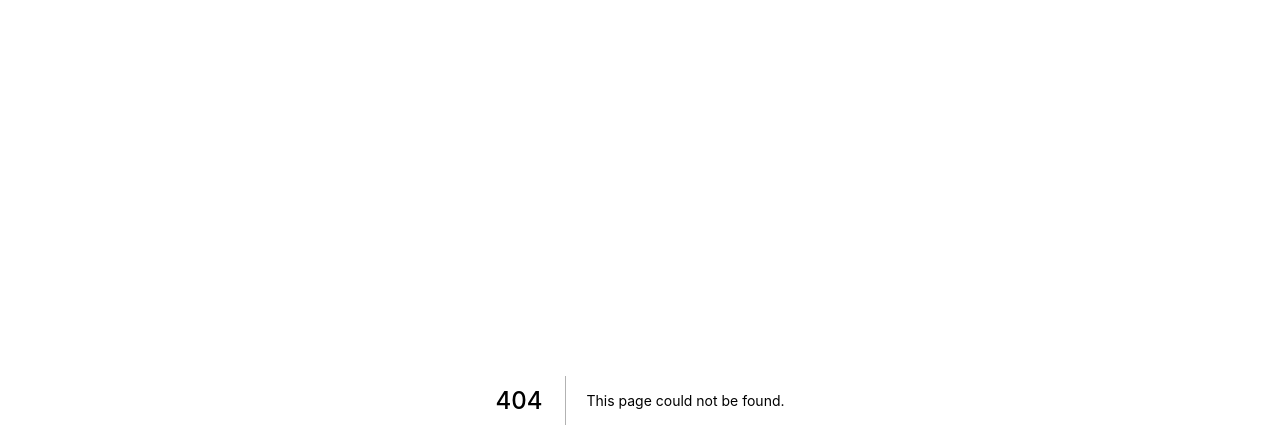
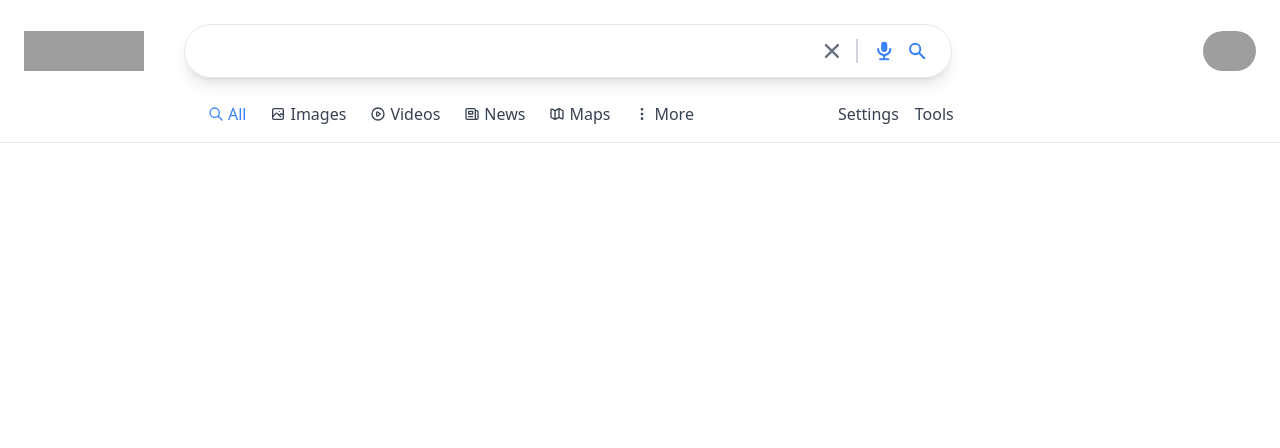
Before and after one commit to Teshell/google-clone, a Next.js app: page /search in a window 1280 px wide. Before the commit this address had no page. Shown: the top 448 px of the page. Built offline with nearby package versions, Linux system fonts and the light colour scheme; grey boxes are pictures that could not be loaded.

Commit message:
header search done

```diff
--- a/components/Avatar.jsx
+++ b/components/Avatar.jsx
@@ -1,8 +1,8 @@
-function Avatar({ url }) {
+function Avatar({ url, className }) {
   return (
     <img
       loading="lazy"
-      className="h-10 rounded-full cursor-pointer transition duration-150 transform hover:scale-110"
+      className={`h-10 rounded-full cursor-pointer transition duration-150 transform hover:scale-110 ${className}`}
       src={url}
       alt="Profile pic"
     />
--- a/components/Footer.jsx
+++ b/components/Footer.jsx
@@ -16,7 +16,7 @@
         <div className="flex justify-center space-x-8 whitespace-nowrap md:justify-self-start">
           <p>Advertising</p>
           <p>Business</p>
-          <p>How Srach works</p>
+          <p>How Search works</p>
         </div>
 
         <div className="flex justify-center space-x-8 md:ml-auto">
--- /dev/null
+++ b/components/Header.jsx
@@ -0,0 +1,64 @@
+import { useRef } from "react";
+
+import Image from "next/image";
+import { useRouter } from "next/router";
+import { MicrophoneIcon, SearchIcon, XIcon } from "@heroicons/react/solid";
+import Avatar from "./Avatar";
+import HeaderOptions from "./HeaderOptions";
+
+function Header() {
+  const router = useRouter();
+  const searchInputRef = useRef(null);
+
+  const search = (e) => {
+    e.preventDefault();
+
+    const term = searchInputRef.current.value;
+
+    if (!term) return;
+
+    router.push(`/search?term=${term}`);
+  };
+
+  return (
+    <header className="sticky top-0 bg-white">
+      <div className="flex w-full p-6 items-center">
+        <Image
+          src="http://assets.stickpng.com/images/580b57fcd9996e24bc43c51f.png"
+          height={40}
+          width={120}
+          onClick={() => router.push("/")}
+          className="cursor-pointer"
+          alt=""
+        />
+
+        <form className="flex flex-grow px-6 py-3 ml-10 mr-5 border border-gray-200 rounded-full shadow-lg max-w-3xl items-center">
+          <input
+            ref={searchInputRef}
+            className="flex-grow w-full focus:outline-none"
+            type="text"
+          />
+
+          <XIcon
+            className="h-7 sm:mr-3 text-gray-500 cursor-pointer transition duration-100 transform hover:scale-125"
+            onClick={() => {
+              searchInputRef.current.value = "";
+            }}
+          />
+
+          <MicrophoneIcon className="mr-3 h-6 hidden sm:inline-flex text-blue-500 border-l-2 pl-4 border-gray-300" />
+          <SearchIcon className="h-6 text-blue-500 hidden sm:inline-flex" />
+          <button hidden type="submit" onClick={search}>
+            Search
+          </button>
+        </form>
+
+        <Avatar className="ml-auto" url="https://coaching.papareact.com/ai9" />
+      </div>
+
+      <HeaderOptions />
+    </header>
+  );
+}
+
+export default Header;
--- /dev/null
+++ b/components/HeaderOption.jsx
@@ -0,0 +1,14 @@
+function HeaderOption({ Icon, title, selected }) {
+  return (
+    <div
+      className={`flex items-center space-x-1 border-b-4 border-transparent hover:text-blue-500 hover:border-blue-500 pb-3 cursor-pointer ${
+        selected && "text-blue-500 border-blue-500"
+      }`}
+    >
+      <Icon className="h-4" />
+      <p className="hidden sm:inline-flex">{title}</p>
+    </div>
+  );
+}
+
+export default HeaderOption;
--- /dev/null
+++ b/components/HeaderOptions.jsx
@@ -0,0 +1,33 @@
+import HeaderOption from "./HeaderOption";
+import {
+  DotsVerticalIcon,
+  MapIcon,
+  NewspaperIcon,
+  PhotographIcon,
+  PlayIcon,
+  SearchIcon,
+} from "@heroicons/react/outline";
+
+function HeaderOptions() {
+  return (
+    <div className="flex w-full text-gray-700 justify-evenly text-sm lg:text-base lg:justify-start lg:space-x-36 lg:pl-52 border-b-[1px]">
+      {/* Left */}
+      <div className="flex space-x-6">
+        <HeaderOption Icon={SearchIcon} title="All" selected />
+        <HeaderOption Icon={PhotographIcon} title="Images" />
+        <HeaderOption Icon={PlayIcon} title="Videos" />
+        <HeaderOption Icon={NewspaperIcon} title="News" />
+        <HeaderOption Icon={MapIcon} title="Maps" />
+        <HeaderOption Icon={DotsVerticalIcon} title="More" />
+      </div>
+
+      {/* Right */}
+      <div className="flex space-x-4">
+        <p className="link">Settings</p>
+        <p className="link">Tools</p>
+      </div>
+    </div>
+  );
+}
+
+export default HeaderOptions;
--- a/pages/index.js
+++ b/pages/index.js
@@ -1,3 +1,5 @@
+import { useRef } from "react";
+
 import Head from "next/head";
 import Avatar from "../components/Avatar";
 
@@ -5,8 +7,22 @@
 import { SearchIcon } from "@heroIcons/react/outline";
 import Image from "next/image";
 import Footer from "../components/Footer";
+import { useRouter } from "next/router";
 
 export default function Home() {
+  const router = useRouter();
+  const searchInputRef = useRef("");
+
+  const search = (e) => {
+    e.preventDefault();
+
+    const term = searchInputRef.current.value;
+
+    if (!term) return;
+
+    router.push(`/search?term=${term}`);
+  };
+
   return (
     <div className="flex flex-col items-center justify-center h-screen">
       <Head>
@@ -46,14 +62,22 @@
         sm:max-w-xl lg:max-w-2xl"
         >
           <SearchIcon className="h-5 mr-3 text-gray-500" />
-          <input type="text" className="flex-grow focus:outline-none" />
+          <input
+            ref={searchInputRef}
+            type="text"
+            className="flex-grow focus:outline-none"
+          />
 
           <MicrophoneIcon className="h-5 text-gray-500" />
         </div>
 
         <div className="flex flex-col w:1/2 space-y-2 justify-center mt-8 sm:space-y-0 sm:flex-row sm:space-x-4">
-          <button className="btn">Google Search</button>
-          <button className="btn">I&apos;m feeling lucky</button>
+          <button onClick={search} className="btn">
+            Google Search
+          </button>
+          <button onClick={search} className="btn">
+            I&apos;m feeling lucky
+          </button>
         </div>
       </form>
       <Footer />
--- /dev/null
+++ b/pages/search.js
@@ -0,0 +1,19 @@
+import Head from "next/head";
+import Header from "../components/Header";
+
+function Search() {
+  return (
+    <div>
+      <Head>
+        <title>Search Results</title>
+        <link rel="icon" href="favicon.ico" />
+      </Head>
+
+      {/* Header */}
+      <Header />
+      {/* Search Results */}
+    </div>
+  );
+}
+
+export default Search;
```
